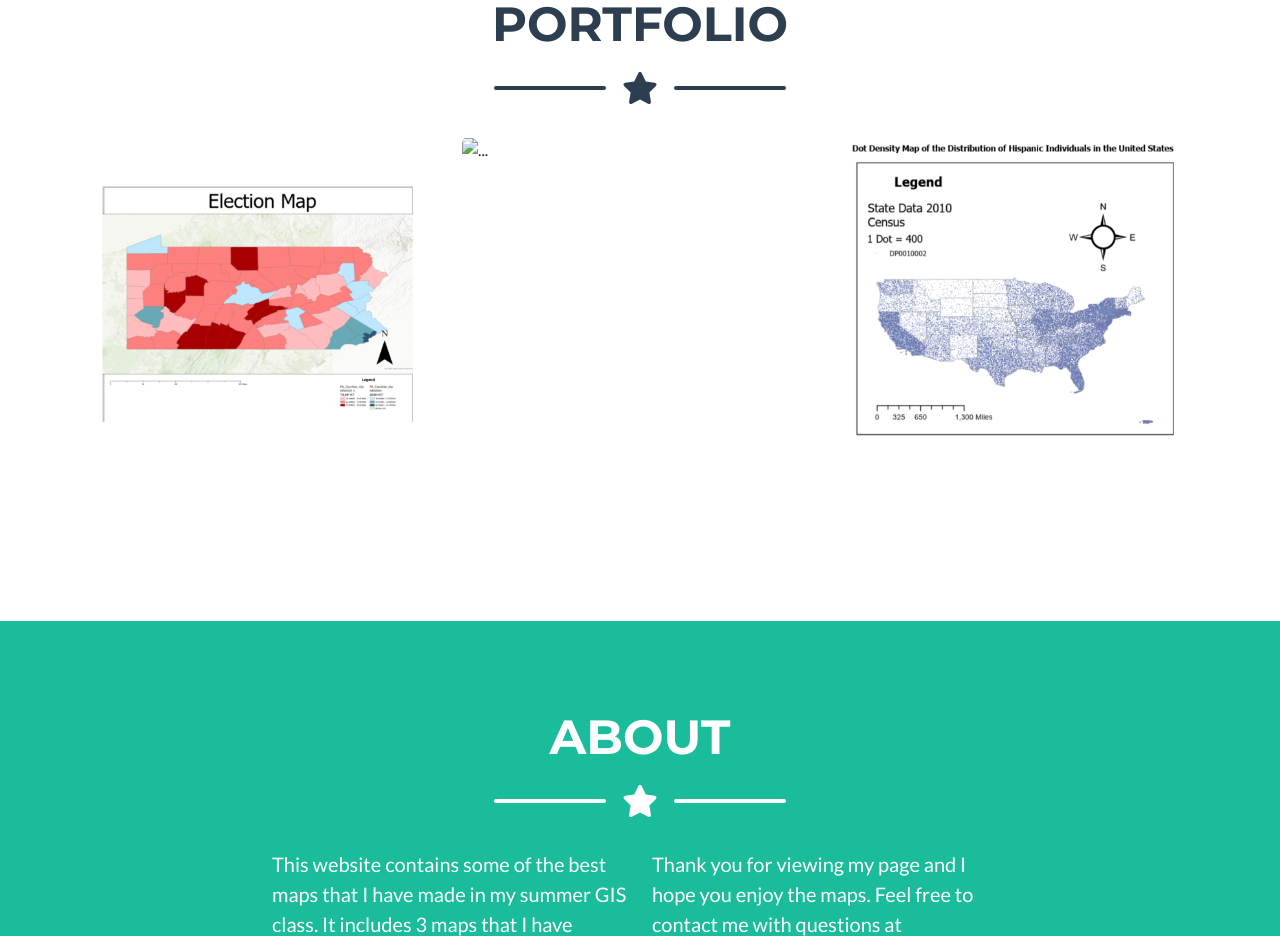
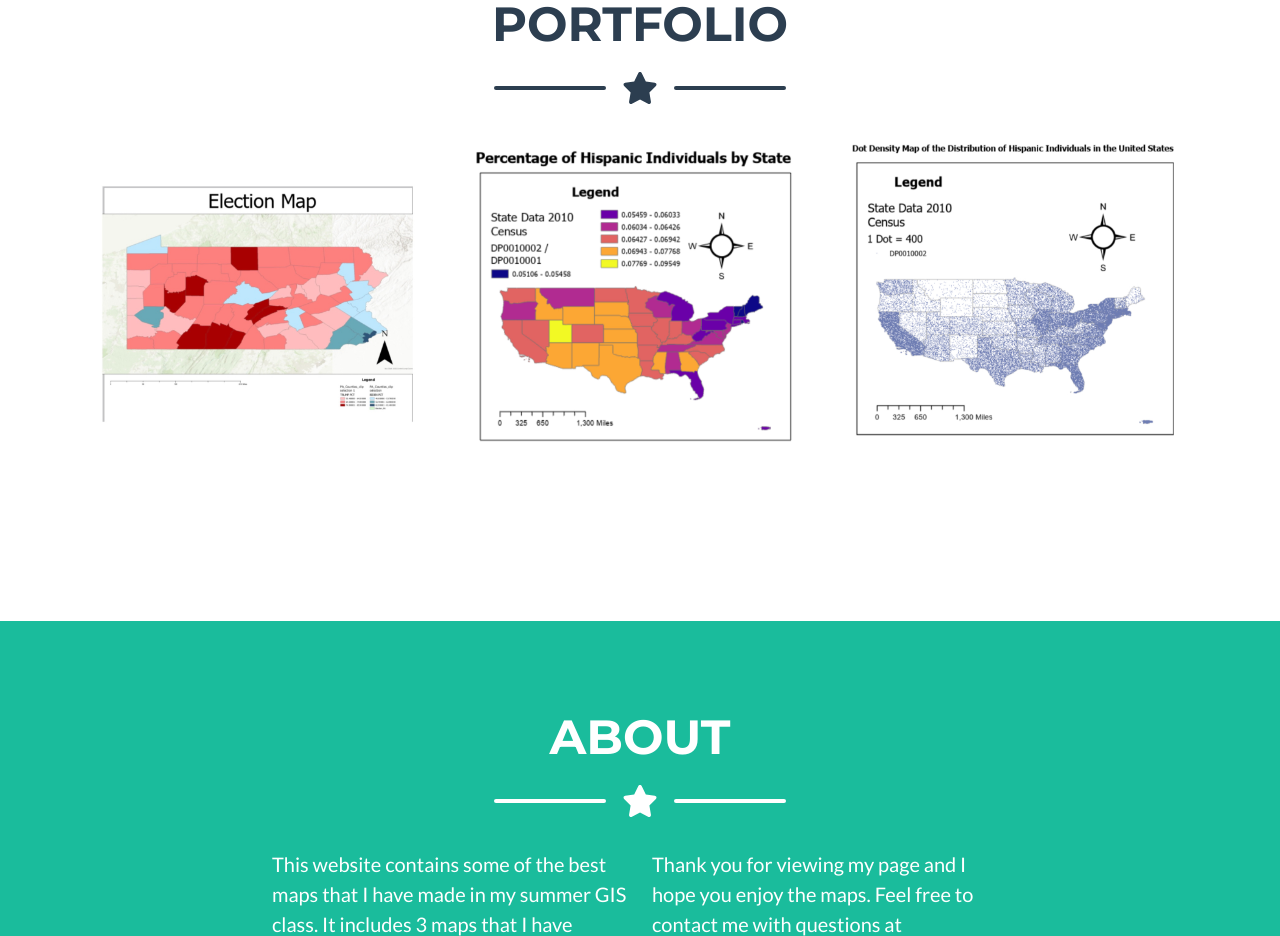
Before and after one commit to gkiriacos/COOLAB, a plain HTML site: page index.html in a window 1280 px wide. Shown: the part 800-1736 px from the top of the page. Drawn offline with nearby package versions, Linux system fonts and the light colour scheme.

Commit message:
Update index.html

```diff
--- a/index.html
+++ b/index.html
@@ -78,7 +78,7 @@
                             <div class="portfolio-item-caption d-flex align-items-center justify-content-center h-100 w-100">
                                 <div class="portfolio-item-caption-content text-center text-white"><i class="fas fa-plus fa-3x"></i></div>
                             </div>
-                            <img class="img-fluid" src="assets/img/portfolio/Cloropleth.jpeg" alt="..." />
+                            <img class="img-fluid" src="assets/img/portfolio/Chloropleth.jpeg" alt="..." />
                         </div>
                     </div>
                     <!-- Portfolio Item 3-->
```
